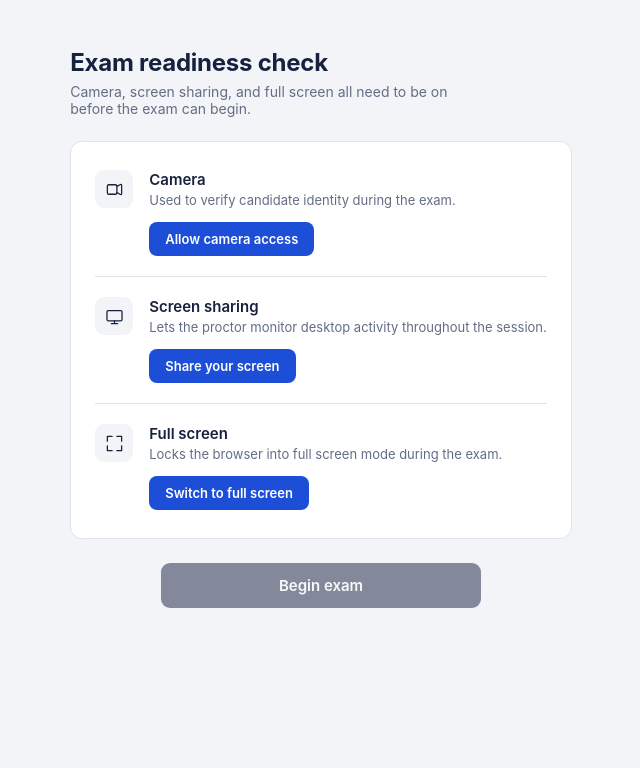
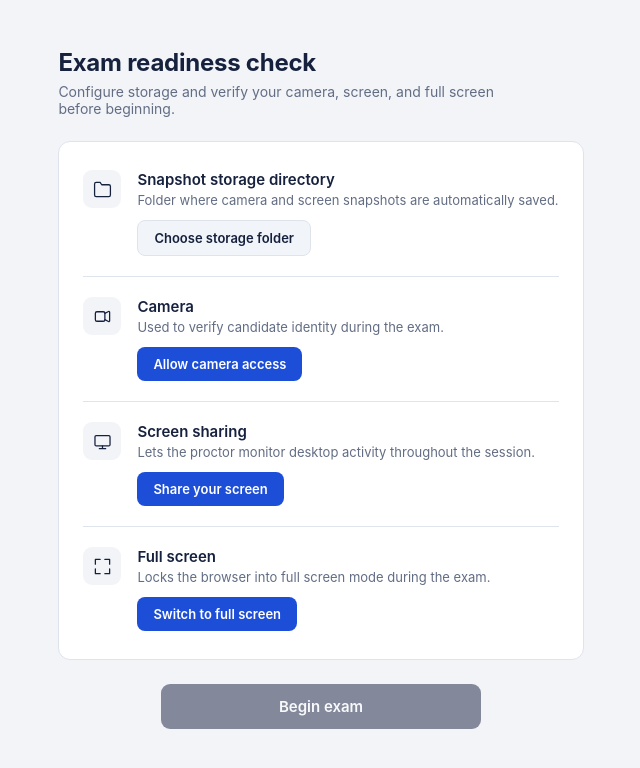
Before and after one commit to Vaageesh-Git/Athena-Clone, a React (Vite) app: page / in a window 1280 px wide. Shown: the top 768 px of the page, without its empty margins (319-959 px from the left). Built offline with nearby package versions, Linux system fonts and the light colour scheme.

Commit message:
feat: implement custom proctoring storage directory picker via ipc

```diff
--- a/app/preload.js
+++ b/app/preload.js
@@ -2,5 +2,6 @@
 const { contextBridge, ipcRenderer } = require("electron");
 
 contextBridge.exposeInMainWorld("athena", {
-    appVersion: "0.1.0"
+    getStorageDirectory: () => ipcRenderer.invoke("get-storage-directory"),
+    selectStorageDirectory: () => ipcRenderer.invoke("select-storage-directory")
 });
--- a/src/App.css
+++ b/src/App.css
@@ -49,7 +49,7 @@ body {
 .page-header p {
   font-size: 14px;
   color: var(--ink-muted);
-  max-width: 48ch;
+  max-width: 50ch;
 }
 
 .checklist {
@@ -96,7 +96,23 @@ body {
 .check-body p {
   font-size: 13px;
   color: var(--ink-muted);
-  margin-bottom: 14px;
+  margin-bottom: 12px;
+}
+
+.storage-path {
+  font-family: var(--font-mono);
+  font-size: 12px;
+  color: var(--ink);
+  background: var(--bg);
+  padding: 6px 10px;
+  border-radius: 6px;
+  display: inline-block;
+  max-width: 100%;
+  overflow: hidden;
+  text-overflow: ellipsis;
+  white-space: nowrap;
+  margin-bottom: 10px;
+  border: 1px solid var(--border);
 }
 
 .check-action {
@@ -167,6 +183,16 @@ body {
   background: var(--accent-hover);
 }
 
+.btn-secondary {
+  background: #f1f5f9;
+  color: var(--ink);
+  border: 1px solid var(--border);
+}
+
+.btn-secondary:hover:not(:disabled) {
+  background: #e2e8f0;
+}
+
 .start-area {
   margin-top: 24px;
   display: flex;
--- a/src/App.jsx
+++ b/src/App.jsx
@@ -1,15 +1,33 @@
-import { useState, useRef } from 'react';
+import { useState, useRef, useEffect } from 'react';
 import './App.css';
 
 function App() {
   const [cameraEnabled, setCameraEnabled] = useState(false);
   const [screenShareEnabled, setScreenShareEnabled] = useState(false);
   const [fullScreen, setFullScreen] = useState(false);
+  const [storagePath, setStoragePath] = useState('');
 
   const cameraVideoRef = useRef(null);
   const screenVideoRef = useRef(null);
 
   const allChecksReady = cameraEnabled && screenShareEnabled && fullScreen;
+
+  useEffect(() => {
+    if (window.athena?.getStorageDirectory) {
+      window.athena.getStorageDirectory().then((dir) => {
+        setStoragePath(dir);
+      });
+    }
+  }, []);
+
+  async function handleSelectFolder() {
+    if (window.athena?.selectStorageDirectory) {
+      const selected = await window.athena.selectStorageDirectory();
+      if (selected) {
+        setStoragePath(selected);
+      }
+    }
+  }
 
   async function getCameraAccess() {
     try {
@@ -52,10 +70,31 @@ function App() {
     <div className="page">
       <header className="page-header">
         <h1>Exam readiness check</h1>
-        <p>Camera, screen sharing, and full screen all need to be on before the exam can begin.</p>
+        <p>Configure storage and verify your camera, screen, and full screen before beginning.</p>
       </header>
 
       <div className="checklist">
+        {/* Storage directory selection */}
+        <div className="check-row">
+          <div className="check-icon">
+            <svg viewBox="0 0 24 24" fill="none" stroke="currentColor" strokeWidth="1.6" strokeLinecap="round" strokeLinejoin="round">
+              <path d="M22 19a2 2 0 0 1-2 2H4a2 2 0 0 1-2-2V5a2 2 0 0 1 2-2h5l2 3h9a2 2 0 0 1 2 2z"></path>
+            </svg>
+          </div>
+          <div className="check-body">
+            <h3>Snapshot storage directory</h3>
+            <p>Folder where camera and screen snapshots are automatically saved.</p>
+            {storagePath && <div className="storage-path">{storagePath}</div>}
+            <div className="check-action">
+              <button className="btn btn-secondary" onClick={handleSelectFolder}>
+                Choose storage folder
+              </button>
+            </div>
+          </div>
+        </div>
+
+        <div className="divider" />
+
         {/* Check 1: Camera */}
         <div className="check-row">
           <div className="check-icon">
```
Also changed, not shown: app/app.js (+33 -2 lines).
